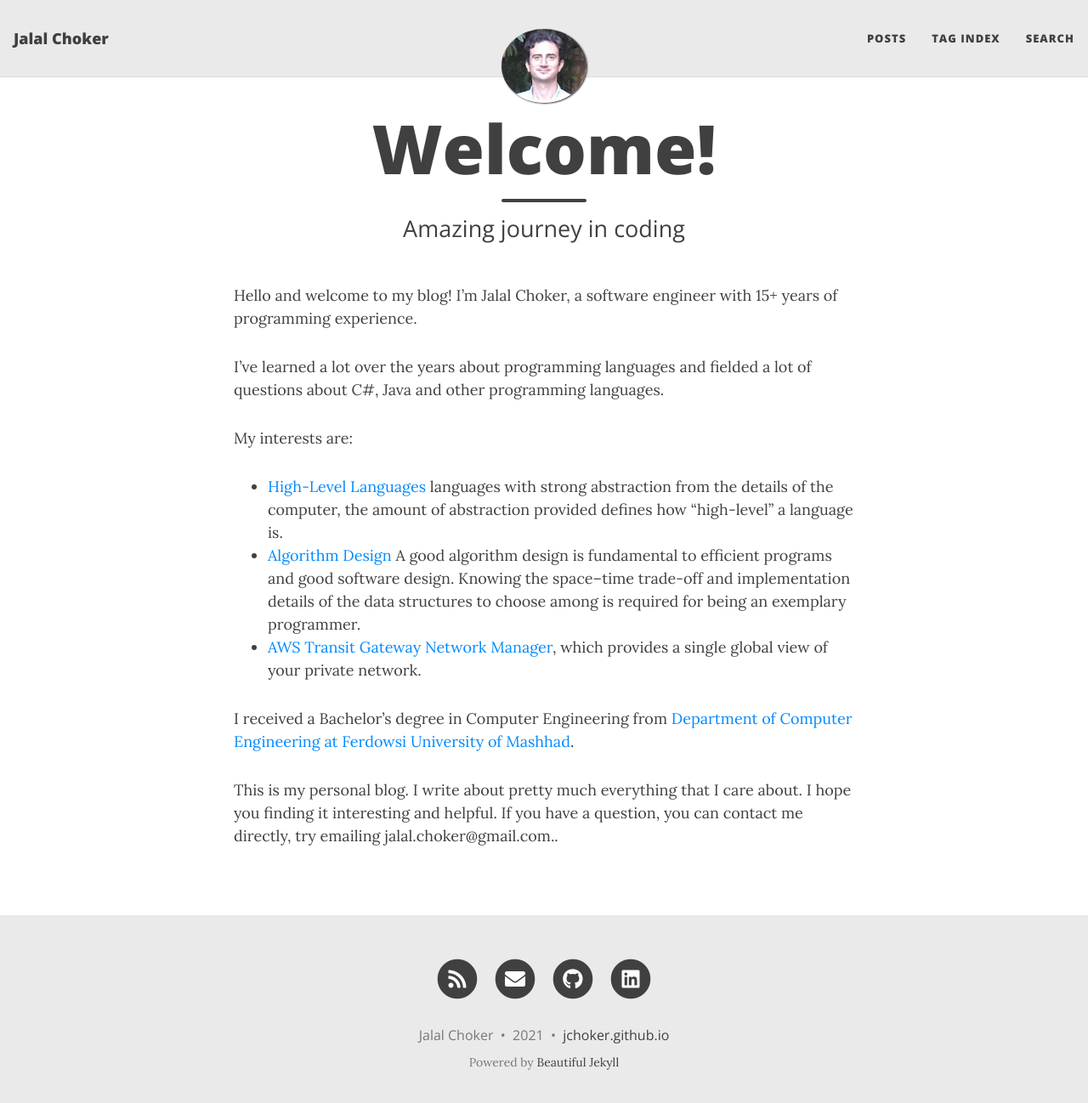
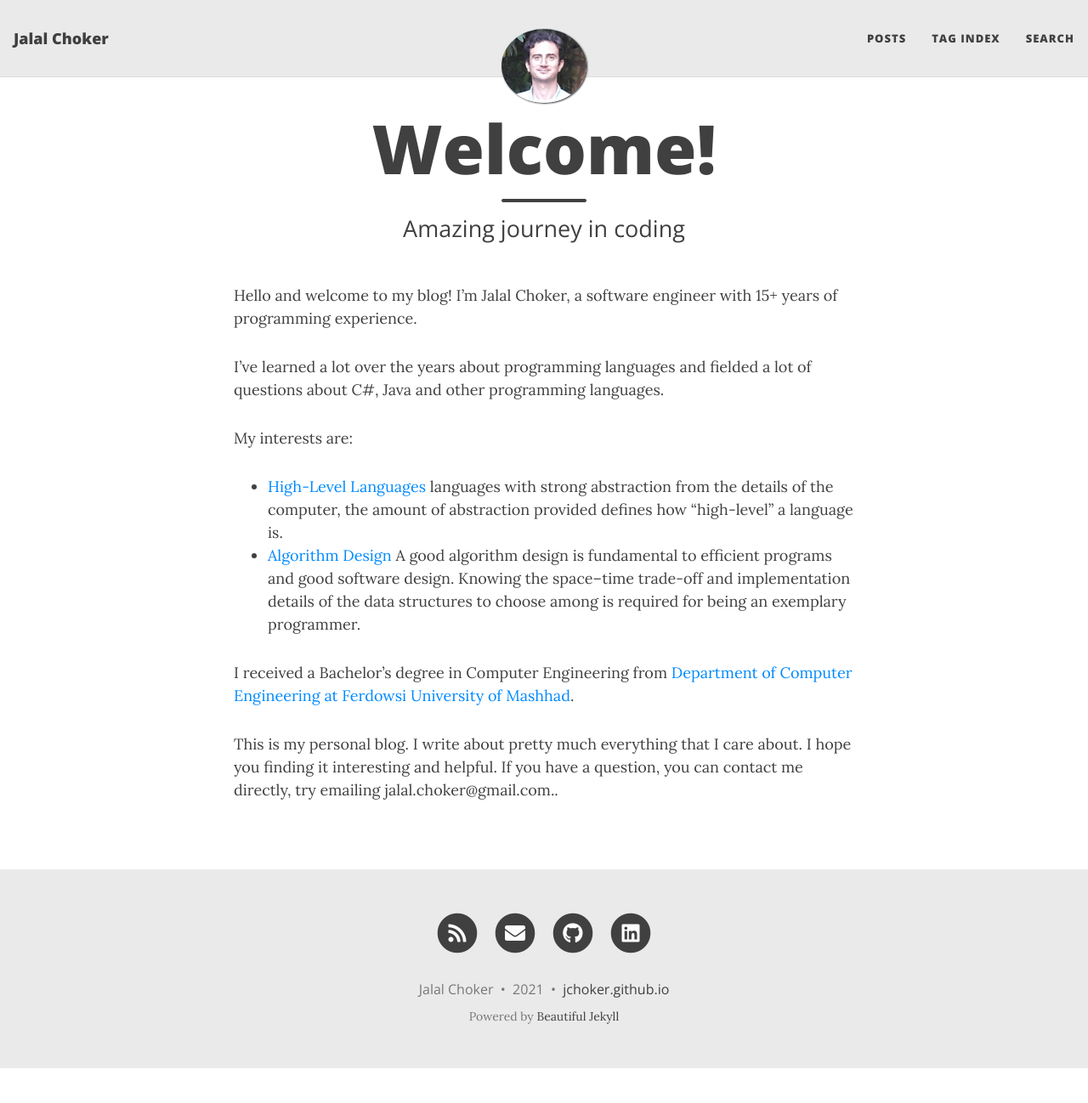
Before and after one commit to jchoker/jchoker.github.io, a Jekyll site: the page built from index.md, in a window 1280 px wide and 1311 px high. Shown: the top 1298 px of the window at 85% size. Built offline with Jekyll 4.4.1, drawn with Linux system fonts in a browser that asks for light colours; nearby versions of some CDN libraries.

Commit message:
Update index.md

```diff
--- a/index.md
+++ b/index.md
@@ -12,7 +12,6 @@ I’ve learned a lot over the years about programming languages and fielded a lo
 My interests are:
 * [High-Level Languages](https://isaaccomputerscience.org/topics/programming_languages) languages with strong abstraction from the details of the computer, the amount of abstraction provided defines how "high-level" a language is.
 * [Algorithm Design](https://mitpress.mit.edu/books/introduction-algorithms-third-edition/) A good algorithm design is fundamental to efficient programs and good software design. Knowing the space–time trade-off and implementation details of the data structures to choose among is required for being an exemplary programmer.
-* [AWS Transit Gateway Network Manager](https://aws.amazon.com/transit-gateway/network-manager/), which provides a single global view of your private network.
 
 I received a Bachelor's degree in Computer Engineering from [Department of Computer Engineering at Ferdowsi University of Mashhad](http://en.um.ac.ir/content/Department-of-Computer-Engineering).
 
```
